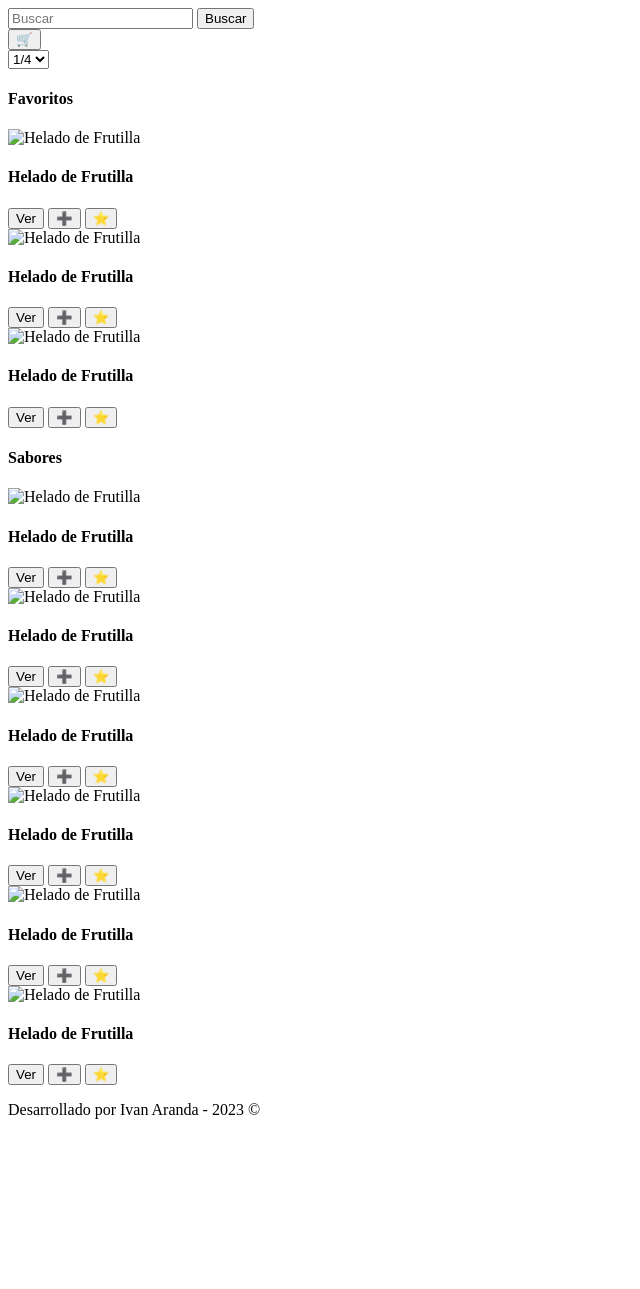
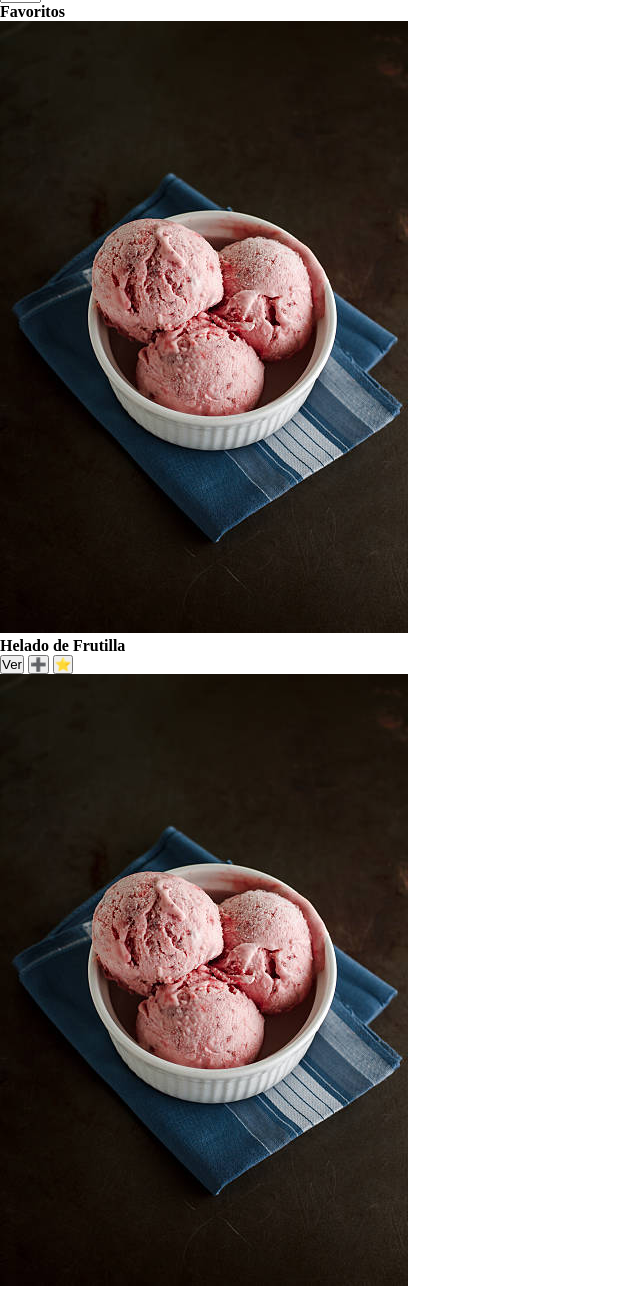
Before and after one commit to ivnarnd/Ecommerce-js, a plain HTML site: page index.html in a window 1280 px wide. Shown: the part 114-1403 px from the top of the page, without its empty margins (0-640 px from the left). Before the commit the page ends 1249 px from the top, so only its background shows below. Drawn offline with Linux system fonts and the light colour scheme.

Commit message:
Reseteando estilos

```diff
--- a/css/style.css
+++ b/css/style.css
@@ -0,0 +1,5 @@
+*{
+    margin: 0;
+    padding: 0;
+    box-sizing: border-box;
+}
--- a/index.html
+++ b/index.html
@@ -41,7 +41,7 @@
             <section class="seccion-favoritos">
                 <h4>Favoritos</h4>
                 <div class="favorito-item">
-                    <img src="../images/helado-frutilla.jpg" alt="Helado de Frutilla">
+                    <img src="./images/helado-frutilla.jpg" alt="Helado de Frutilla">
                     <h4>Helado de Frutilla</h4>
                     <div>
                         <button>Ver</button>
@@ -50,7 +50,7 @@
                     </div>
                 </div>
                 <div class="favorito-item">
-                    <img src="../images/helado-frutilla.jpg" alt="Helado de Frutilla">
+                    <img src="./images/helado-frutilla.jpg" alt="Helado de Frutilla">
                     <h4>Helado de Frutilla</h4>
                     <div>
                         <button>Ver</button>
@@ -59,7 +59,7 @@
                     </div>
                 </div>
                 <div class="favorito-item">
-                    <img src="../images/helado-frutilla.jpg" alt="Helado de Frutilla">
+                    <img src="./images/helado-frutilla.jpg" alt="Helado de Frutilla">
                     <h4>Helado de Frutilla</h4>
                     <div>
                         <button>Ver</button>
@@ -71,7 +71,7 @@
             <section class="seccion-sabores">
                 <h4>Sabores</h4>
                 <div class="sabor-item">
-                    <img src="../images/helado-frutilla.jpg" alt="Helado de Frutilla">
+                    <img src="./images/helado-frutilla.jpg" alt="Helado de Frutilla">
                     <h4>Helado de Frutilla</h4>
                     <div>
                         <button>Ver</button>
@@ -80,7 +80,7 @@
                     </div>
                 </div>
                 <div class="sabor-item">
-                    <img src="../images/helado-frutilla.jpg" alt="Helado de Frutilla">
+                    <img src="./images/helado-frutilla.jpg" alt="Helado de Frutilla">
                     <h4>Helado de Frutilla</h4>
                     <div>
                         <button>Ver</button>
@@ -89,7 +89,7 @@
                     </div>
                 </div>
                 <div class="sabor-item">
-                    <img src="../images/helado-frutilla.jpg" alt="Helado de Frutilla">
+                    <img src="./images/helado-frutilla.jpg" alt="Helado de Frutilla">
                     <h4>Helado de Frutilla</h4>
                     <div>
                         <button>Ver</button>
@@ -98,7 +98,7 @@
                     </div>
                 </div>
                 <div class="sabor-item">
-                    <img src="../images/helado-frutilla.jpg" alt="Helado de Frutilla">
+                    <img src="./images/helado-frutilla.jpg" alt="Helado de Frutilla">
                     <h4>Helado de Frutilla</h4>
                     <div>
                         <button>Ver</button>
@@ -107,7 +107,7 @@
                     </div>
                 </div>
                 <div class="sabor-item">
-                    <img src="../images/helado-frutilla.jpg" alt="Helado de Frutilla">
+                    <img src="./images/helado-frutilla.jpg" alt="Helado de Frutilla">
                     <h4>Helado de Frutilla</h4>
                     <div>
                         <button>Ver</button>
@@ -116,7 +116,7 @@
                     </div>
                 </div>
                 <div class="sabor-item">
-                    <img src="../images/helado-frutilla.jpg" alt="Helado de Frutilla">
+                    <img src="./images/helado-frutilla.jpg" alt="Helado de Frutilla">
                     <h4>Helado de Frutilla</h4>
                     <div>
                         <button>Ver</button>
```
Also changed, not shown: images/favicon.ico (added), images/helado-frutilla.jpg (added), images/helado-pistacho.jpg (added).
